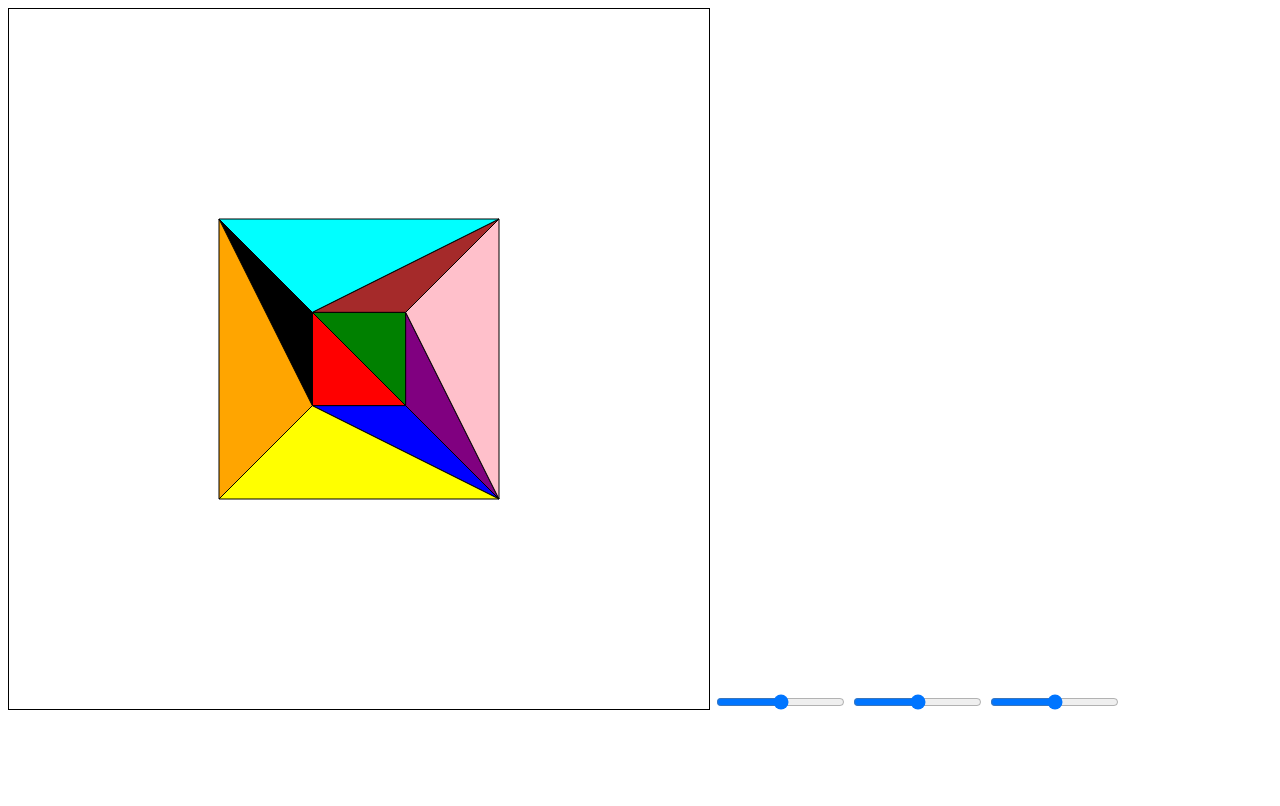
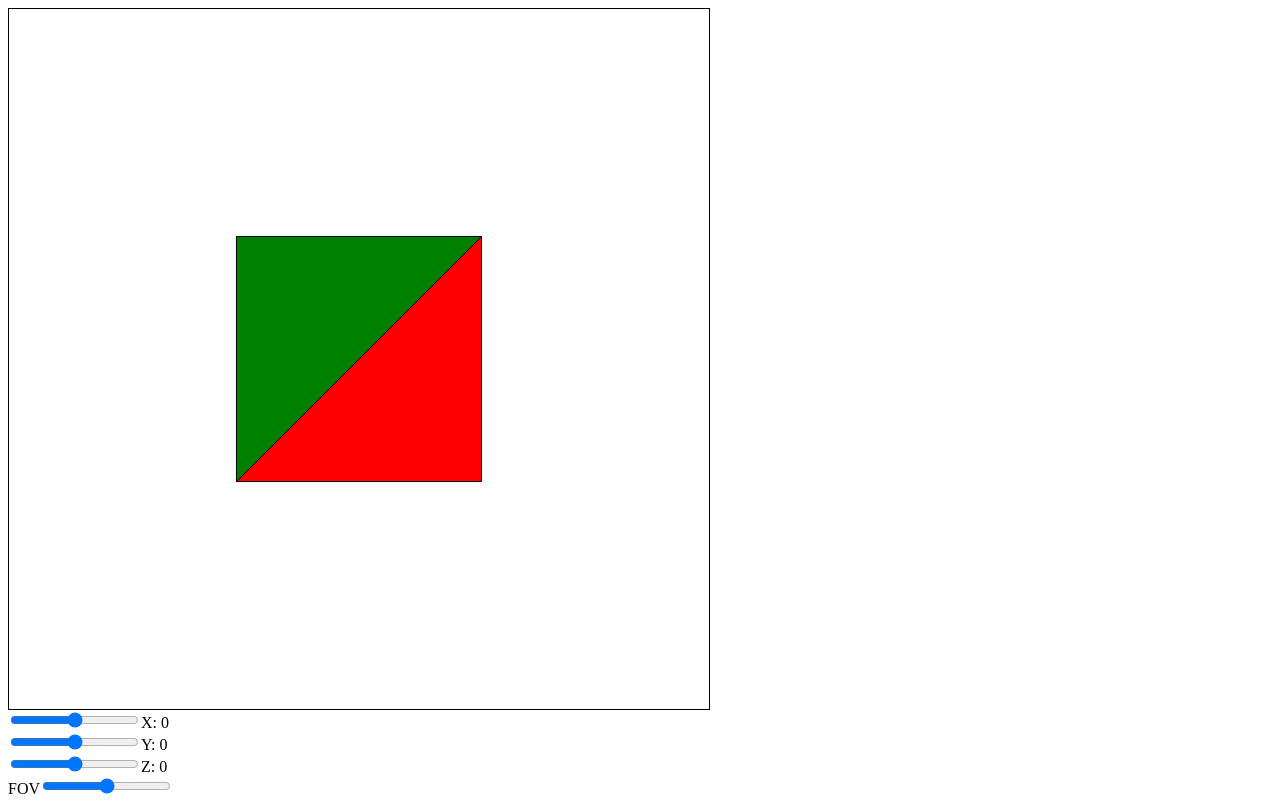
Before and after one commit to cleverdumb/3dRenderer, a plain HTML site: page index.html in a window 1280 px wide. Drawn offline with Linux system fonts and the light colour scheme.

Commit message:
Back-culling

```diff
--- a/index.html
+++ b/index.html
@@ -4,9 +4,11 @@
     </head>
     <body>
         <canvas id='cvs'></canvas>
-        <input type='range' min='-100' max='100' id='xSlide'>
-        <input type='range' min='-30' max='30' id='ySlide'>
-        <input type='range' min='-100' max='100' id='zSlide'>
+        <br>
+        <input type='range' min='-400' max='400' id='xSlide' step='2'><span id='xVal'>X: 0</span><br>
+        <input type='range' min='0' max='100' id='ySlide'><span id='yVal'>Y: 0</span><br>
+        <input type='range' min='-400' max='400' id='zSlide' step='2'><span id='zVal'>Z: 0</span><br>
+        FOV<input type='range' min='100' max='150' id='fovSlide'>
         <script>
             const cvs = document.getElementById('cvs');
             const ctx = cvs.getContext('2d');
@@ -19,53 +21,159 @@
             cvs.style.border = '1px solid black';
 
             let scrY = 20;
+            let fov = 125;
 
-            let scrX = 100;
-            let scrZ = 100;
+            let scrX = 200;
+            let scrZ = 200;
 
             let c = ['red', 'green', 'blue', 'black', 'brown', 'purple', 'yellow', 'orange', 'cyan', 'pink']
 
-            let dx = 0, dy = 0, dz = 0;
+            let dx = 0, dy = 50, dz = 0;
 
             document.getElementById('xSlide').oninput = ()=>{
                 dx = parseInt(document.getElementById('xSlide').value);
+                document.getElementById('xVal').innerHTML = `X: ${dx}`;
+                tri = cuboidToTri([
+                    [-50 + dx, 50 + dy, 50 + dz],
+                    [50 + dx, 50 + dy, 50 + dz],
+                    [50 + dx, 50 + dy, -50 + dz],
+                    [-50 + dx, 50 + dy, -50 + dz],
+                    [-50 + dx, 150 + dy, 50 + dz],
+                    [50 + dx, 150 + dy, 50 + dz],
+                    [50 + dx, 150 + dy, -50 + dz],
+                    [-50 + dx, 150 + dy, -50 + dz]
+                ])
                 render();
             }
 
             document.getElementById('ySlide').oninput = ()=>{
                 dy = parseInt(document.getElementById('ySlide').value);
+                document.getElementById('yVal').innerHTML = `Y: ${dy}`;
+                tri = cuboidToTri([
+                    [-50 + dx, 50 + dy, 50 + dz],
+                    [50 + dx, 50 + dy, 50 + dz],
+                    [50 + dx, 50 + dy, -50 + dz],
+                    [-50 + dx, 50 + dy, -50 + dz],
+                    [-50 + dx, 150 + dy, 50 + dz],
+                    [50 + dx, 150 + dy, 50 + dz],
+                    [50 + dx, 150 + dy, -50 + dz],
+                    [-50 + dx, 150 + dy, -50 + dz]
+                ])
                 render();
             }
 
             document.getElementById('zSlide').oninput = ()=>{
                 dz = parseInt(document.getElementById('zSlide').value);
+                document.getElementById('zVal').innerHTML = `Z: ${dz}`;
+                tri = cuboidToTri([
+                    [-50 + dx, 50 + dy, 50 + dz],
+                    [50 + dx, 50 + dy, 50 + dz],
+                    [50 + dx, 50 + dy, -50 + dz],
+                    [-50 + dx, 50 + dy, -50 + dz],
+                    [-50 + dx, 150 + dy, 50 + dz],
+                    [50 + dx, 150 + dy, 50 + dz],
+                    [50 + dx, 150 + dy, -50 + dz],
+                    [-50 + dx, 150 + dy, -50 + dz]
+                ])
                 render();
             }
 
-            let tri = [
-                // [[-50, 50, -50], [50, 50, -50], [-50, 50, 50]],
-                // [[-50, 50, 50], [50, 50, 50], [50, 50, -50]],     // front
+            document.getElementById('fovSlide').oninput = ()=>{
+                fov = parseInt(document.getElementById('fovSlide').value);
+                render();
+            }
 
-                [[-50, 50, -50], [-50, 150, -50], [50, 50, -50]],
-                [[-50, 150, -50], [50, 150, -50], [50, 50, -50]], // bottom
+            // p0, p1, p2, p3 one face, clockwise, p4 - p1, p5 - p2, p6 - p3, p7 - p4
+            // triangles: p0 -> p1 -> p2 -> p0
+            // crossProduct: (p0 -> p1) x (p1 -> p2)
 
-                [[-50, 50, -50], [-50, 50, 50], [-50, 150, -50]],
-                [[-50, 50, 50], [-50, 150, 50], [-50, 150, -50]], // left
+            /*
+                4 --------- 5
+              / |         / |
+            0 --------- 1   |
+            |   |       |   |
+            |   7 ------|-- 6
+            | /         | /
+            3 --------- 2
+            */
 
-                [[-50, 150, -50], [-50, 150, 50], [50, 150, -50]],
-                [[-50, 150, 50], [50, 150, 50], [50, 150, -50]],  // back
+            function cuboidToTri(p) {
+                return [
+                    // front 0123
+                    [p[1], p[0], p[3]],
+                    [p[3], p[2], p[1]],
 
-                [[-50, 50, 50], [-50, 150, 50], [50, 50, 50]],
-                [[50, 50, 50], [-50, 150, 50], [50, 150, 50]],     // top
+                    // left 0374
+                    [p[0], p[4], p[7]],
+                    [p[7], p[3], p[0]],
 
-                [[50, 150, 50], [50, 50, 50], [50, 50, -50]],
-                [[50, 150, 50], [50, 50, -50], [50, 150, -50]]      // right
-            ]
+                    // right 1562
+                    [p[5], p[1], p[2]],
+                    [p[2], p[6], p[5]],
+
+                    // back 4567
+                    [p[4], p[5], p[6]],
+                    [p[6], p[7], p[4]],
+
+                    // top 4510
+                    [p[5], p[4], p[0]],
+                    [p[0], p[1], p[5]],
+
+                    // bottom 7623
+                    [p[2], p[3], p[7]],
+                    [p[7], p[6], p[2]]
+                ]
+            }
+
+            let tX = -50, tY = 50, tZ = -50, tXp = 100, tYp = 100, tZp = 100;
+            let tri = cuboidToTri([
+                [tX + dx, tY + dy, tZ + tZp + dz],
+                [tX + tXp + dx, tY + dy, tZ + tZp + dz],
+                [tX + tXp + dx, tY + dy, tZ + dz],
+                [tX + dx, tY + dy, tZ + dz],
+                [tX + dx, tY + tYp + dy, tZ + tZp + dz],
+                [tX + tXp + dx, tY + tYp + dy, tZ + tZp + dz],
+                [tX + tXp + dx, tY + tYp + dy, tZ + dz],
+                [tX + dx, tY + tYp + dy, tZ + dz]
+            ])
+
+            function crossProduct(v1, v2) {
+                return [v1[1]*v2[2] - v1[2]*v2[1], v1[2]*v2[0]-v1[0]*v2[2], v1[0]*v2[1] - v1[1]*v2[0]];
+            }
+
+            function dotProduct(v1, v2) {
+                return v1[0]*v2[0] + v1[1]*v2[1] + v1[2]*v2[2];
+            }
+
+            function normalise(v) {
+                let mag = Math.hypot(v[0], v[1], v[2]);
+                return [v[0]/mag, v[1]/mag, v[2]/mag];
+            }
+
+            // let tri = [
+            //     // [[-50, 50, -50], [50, 50, -50], [-50, 50, 50]],
+            //     // [[-50, 50, 50], [50, 50, 50], [50, 50, -50]],     // front
+
+            //     [[-50, 50, -50], [-50, 150, -50], [50, 50, -50]],
+            //     [[-50, 150, -50], [50, 150, -50], [50, 50, -50]], // bottom
+
+            //     [[-50, 50, -50], [-50, 50, 50], [-50, 150, -50]],
+            //     [[-50, 50, 50], [-50, 150, 50], [-50, 150, -50]], // left
+
+            //     [[-50, 150, -50], [-50, 150, 50], [50, 150, -50]],
+            //     [[-50, 150, 50], [50, 150, 50], [50, 150, -50]],  // back
+
+            //     [[-50, 50, 50], [-50, 150, 50], [50, 50, 50]],
+            //     [[50, 50, 50], [-50, 150, 50], [50, 150, 50]],     // top
+
+            //     [[50, 150, 50], [50, 50, 50], [50, 50, -50]],
+            //     [[50, 150, 50], [50, 50, -50], [50, 150, -50]]      // right
+            // ]
 
             let depths = tri.map(t=>{
                 let sum = 0;
                 t.forEach(p => {
-                    sum += Math.hypot(p[0]+dx, p[1]+dy, p[2]+dz);
+                    sum += Math.hypot(p[0], p[1], p[2]);
                 })
                 return [...t, sum/3];
             })
@@ -74,17 +182,55 @@
                 return b[3]-a[3];
             })
 
-            console.log(depths);
+            // console.log(depths);
 
             function render() {
+                depths = tri.map(t=>{
+                    let sum = 0;
+                    t.forEach(p => {
+                        sum += Math.hypot(p[0], p[1], p[2]);
+                    })
+                    return [...t, sum/3];
+                })
+
+                depths.sort((a, b)=>{
+                    return b[3]-a[3];
+                })
+                let toRender = [];
+                depths.forEach(t=>{
+                    let a = [t[1][0]-t[0][0], t[1][1]-t[0][1], t[1][2]-t[0][2]];
+                    let b = [t[2][0]-t[1][0], t[2][1]-t[1][1], t[2][2]-t[1][2]];
+
+                    let cross = crossProduct(a, b);
+                    // let crossMag = Math.hypot(cross[0], cross[1], cross[2]);
+                    // console.log(crossMag);
+                    // cross[0] = cross[0] / crossMag;
+                    // cross[1] = cross[1] / crossMag;
+                    // cross[2] = cross[2] / crossMag;
+                    cross = normalise(cross);
+                    console.log(cross);
+
+                    let ref = [-t[0][0], -t[0][1], -t[0][2]];
+                    ref = normalise(ref);
+
+                    console.log(ref);
+
+                    console.log(dotProduct(ref, cross));
+                    if (dotProduct(ref, cross) > 0) {
+                        toRender.push(t);
+                    }
+                })
                 ctx.clearRect(0, 0, cw, ch);
-                depths.forEach((t, ti)=>{
+                console.log(toRender);
+                toRender.forEach((t, ti)=>{
                     let proj = [];
                     t.forEach((p, i)=>{
                         if (i < 3) {
-                            // console.log((scrX/2 + (p[0]-30) * scrY / p[1]) / scrX * cw, (scrZ/2 + p[2] * scrY / p[1]) / scrZ * ch);
-                            // ctx.fillRect((scrX/2 + p[0] * scrY / p[1]) / scrX * cw, ch - (scrZ/2 + p[2] * scrY / p[1]) / scrZ * ch, 5, 5);
-                            proj.push([(scrX/2 + (p[0]+dx) * scrY / (p[1]+dy)) / scrX * cw, ch - (scrZ/2 + (p[2]+dz) * scrY / (p[1]+dy)) / scrZ * ch])
+                            // proj.push([(scrX/2 + p[0] * scrY / p[1]) / scrX * cw, ch - (scrZ/2 + p[2] * scrY / p[1]) / scrZ * ch])
+                            proj.push([
+                                (p[0]/p[1]/Math.tan(fov/180*Math.PI)+1) * cw/2,
+                                (1 - p[2]/p[1]/Math.tan(fov/180*Math.PI)) * ch/2
+                            ])
                         }
                     })
                     ctx.beginPath();
```
